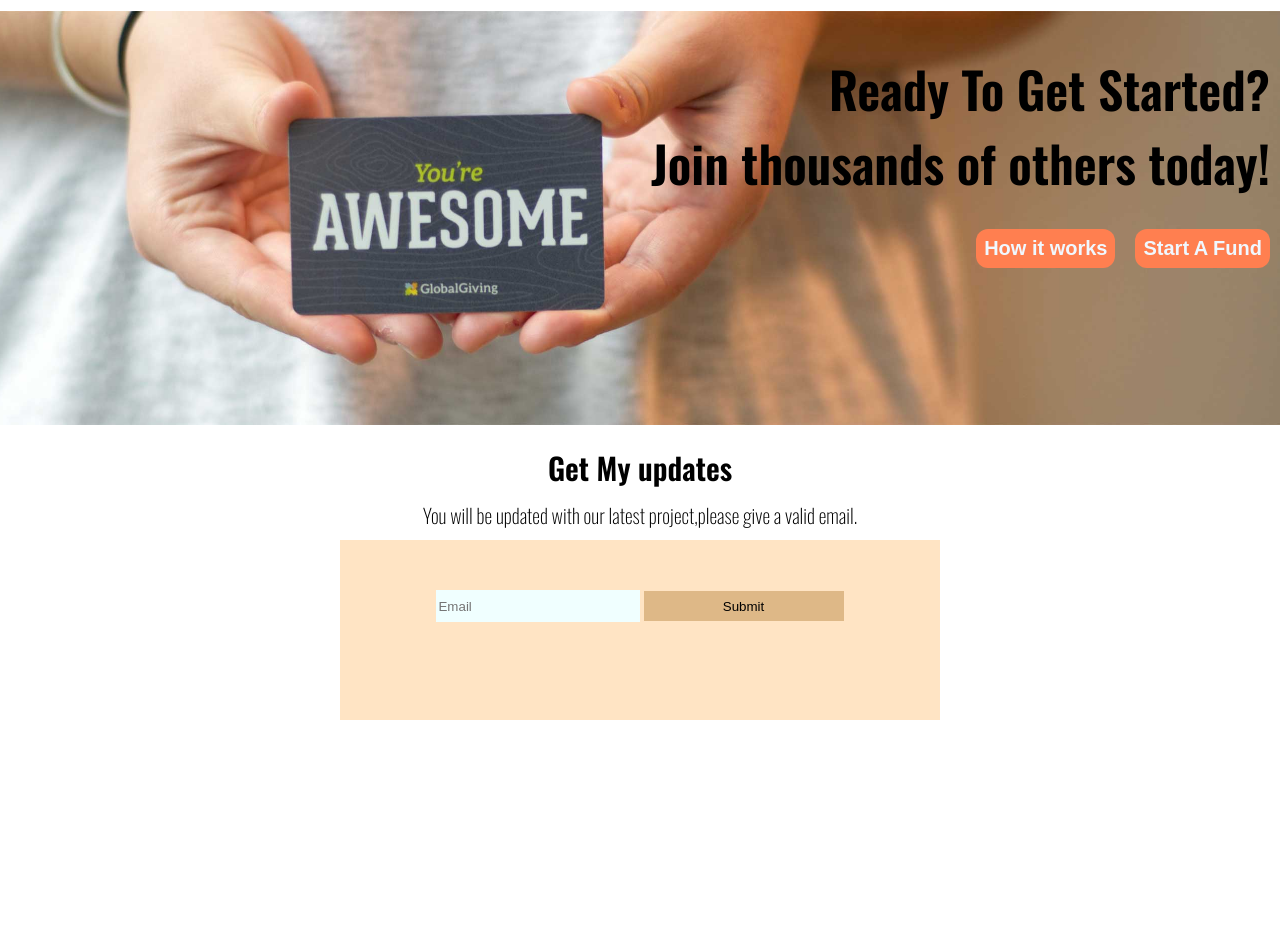
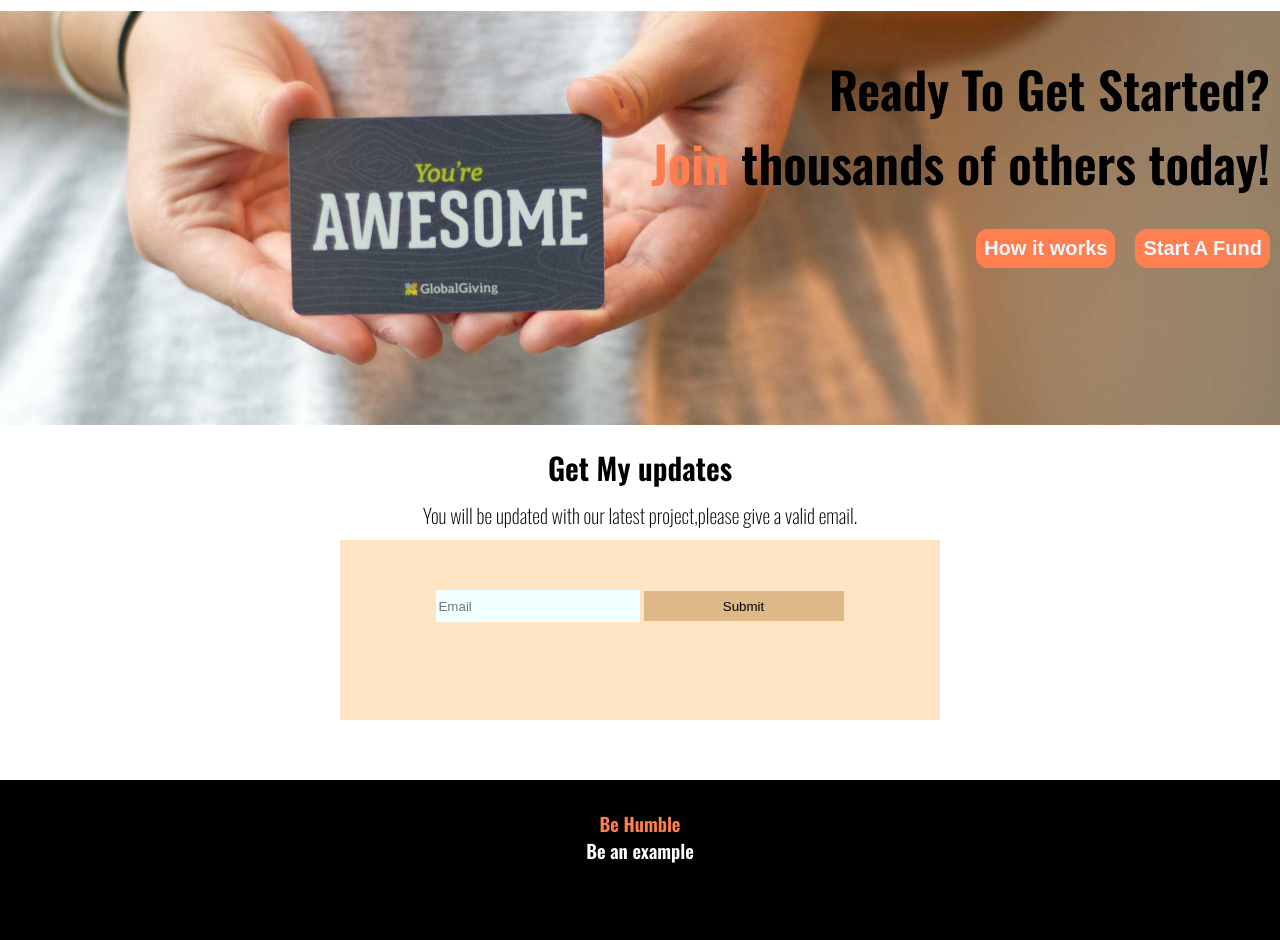
Before and after one commit to Rahimaafroze/PHeroAssignments, a plain HTML site: page index.html in a window 1280 px wide. Shown: the part 1160-2100 px from the top of the page. Before the commit the page ends 1880 px from the top, so only its background shows below. Drawn offline with nearby package versions, Linux system fonts and the light colour scheme.

Commit message:
footer commit

```diff
--- a/css/style.css
+++ b/css/style.css
@@ -123,3 +123,14 @@ li{
 #submit{
     background-color: burlywood;
 }
+.footer{
+    background-color: black;
+    color: white;
+    text-align: center;
+    height: 100px;
+    padding: 30px;
+    margin-top: 60px;
+}
+span{
+    color: coral;
+}
--- a/index.html
+++ b/index.html
@@ -84,6 +84,9 @@
             </form>
         </div>
     </section>
+    <section class="footer">
+        <h3><span>Be Humble</span><br> Be an example</h3>
+    </section>
 </body>
 
 
```
